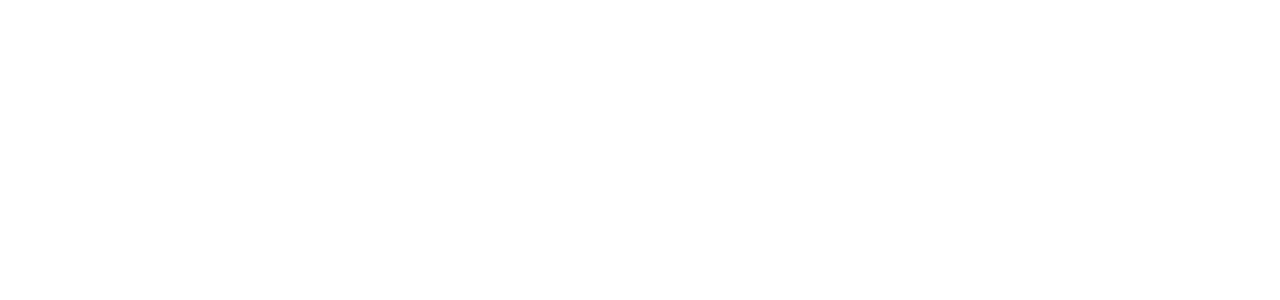
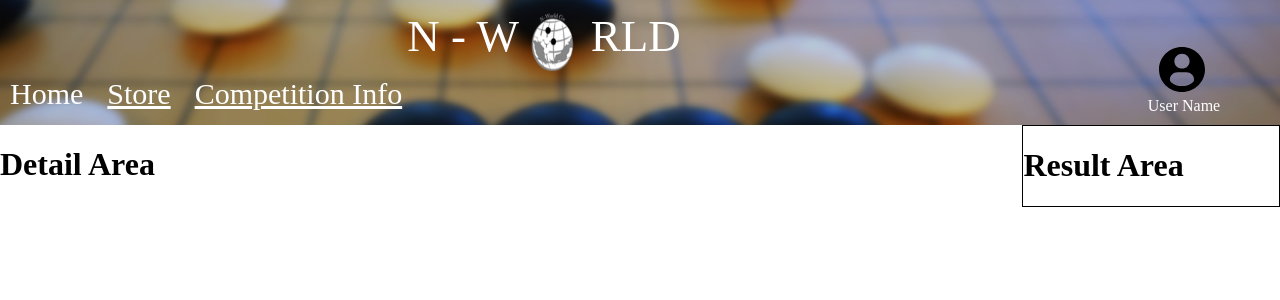
Before and after one commit to Gigahood/IPassignment, a PHP site: page /View/HistoryModule/HistoryView.php in a window 1280 px wide. Before the commit the part shown is empty. Shown: the top 300 px of the page. Run offline with PHP 8.4, Linux system fonts and the light colour scheme.

Commit message:
move file

```diff
--- a/WeiQi/View/CompetitivePage.php
+++ b/WeiQi/View/Competition/CompetitivePage.php
@@ -1,5 +1,5 @@
 <?php
-include 'MasterPage.html';
+include '../MasterPage.html';
 ?>
 <html>
     <head>
--- a/WeiQi/View/HistoryModule/HistoryView.php
+++ b/WeiQi/View/HistoryModule/HistoryView.php
@@ -1,17 +1,28 @@
+<?php
+     include('../MasterPage.html');
+?>
+
 <!DOCTYPE html>
+
 <!--
-To change this license header, choose License Headers in Project Properties.
-To change this template file, choose Tools | Templates
-and open the template in the editor.
+ * Description of Authentication
+ *
+ * @author Kuek Yong Boon
 -->
+
 <html>
     <head>
         <meta charset="UTF-8">
-        <title></title>
+        <link rel="stylesheet" type="text/css" href="../css/history.css">
     </head>
     <body>
-        <?php
-        // put your code here
-        ?>
+        <div class="container">
+            <div class="detailContainer">
+                <h1>Detail Area</h1>
+            </div>
+            <div class="resultListContainer">
+                <h1>Result Area</h1>
+            </div>
+        </div>
     </body>
 </html>
--- a/WeiQi/View/MasterPage.html
+++ b/WeiQi/View/MasterPage.html
@@ -3,25 +3,25 @@
         <title>N-World</title>
         <meta charset="UTF-8">
         <meta name="viewport" content="width=device-width, initial-scale=1.0">
-        <link rel="stylesheet" type="text/css" href="css/header.css">
+        <link rel="stylesheet" type="text/css" href="../css/header.css">
     </head>
     <body>
         <div class="headerContainer">
             <div class="topContainer">
                 <div class="headerLogo">
                     N - W
-                    <img class="logo" src="image/nWorldLogoNoBG.png" style="height:60px; vertical-align: middle; "/>
+                    <img class="logo" src="../image/nWorldLogoNoBG.png" style="height:60px; vertical-align: middle; "/>
                     RLD
                 </div>
                 <div class="headerLink">
                     <a>Home</a>
-                    <a href="Store.php">Store</a>
-                    <a href="CompetitivePage.php">Competition Info</a>
+                    <a href="../Store/Store.php">Store</a>
+                    <a href="../Competition/CompetitivePage.php">Competition Info</a>
                 </div>
             </div>
             <div class="userNameContainer">
                 <div class="profilePic">
-                    <img src="image/user.svg" alt="profilePicture"/>
+                    <img src="../image/user.svg" alt="profilePicture"/>
                 </div>
                 <div class="profileName">
                     User Name
--- a/WeiQi/View/Store.php
+++ b/WeiQi/View/Store/Store.php
@@ -1,5 +1,5 @@
 <?php
-include 'MasterPage.html';
+ include('../MasterPage.html');
 ?>
 <html>
     <head>
--- /dev/null
+++ b/WeiQi/View/css/history.css
@@ -0,0 +1,21 @@
+/*
+To change this license header, choose License Headers in Project Properties.
+To change this template file, choose Tools | Templates
+and open the template in the editor.
+*/
+/*
+    Author     : Kuek Yong Boon
+*/
+
+.container{
+    display : flex;
+}
+
+.detailContainer{
+    width: 80%;
+}
+
+.resultListContainer{
+    width: 20%;
+    border : 1px black solid;
+}
```
